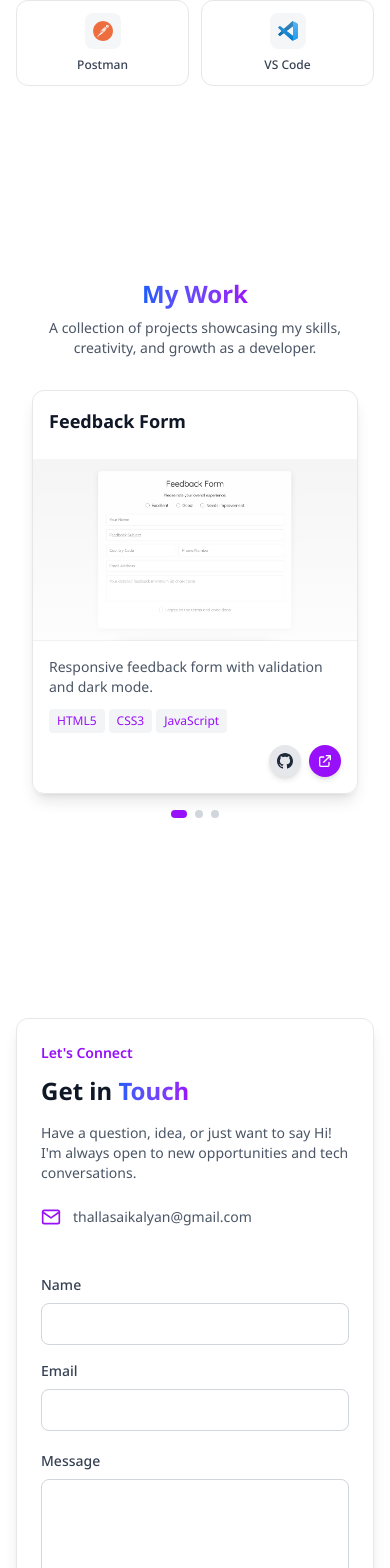
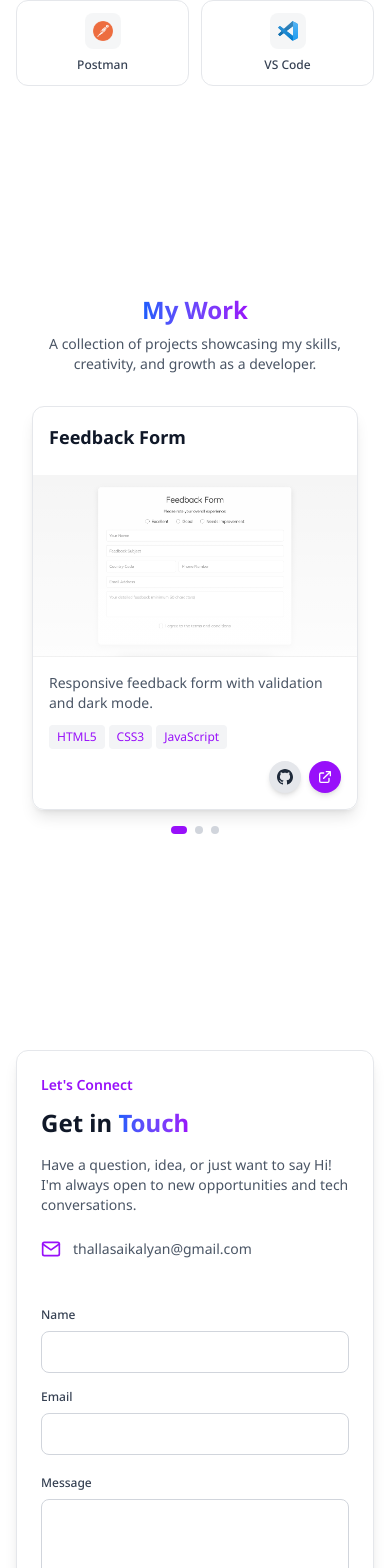
Before and after one commit to kalyanthalla/Kalyan-Portfolio, a Next.js app: page / in a window 390 px wide. Shown: the part 2591-4159 px from the top of the page. Built offline with nearby package versions, Linux system fonts and the light colour scheme.

Commit message:
adjusted padding

```diff
--- a/app/components/Contact.jsx
+++ b/app/components/Contact.jsx
@@ -101,7 +101,7 @@ function Contact({ isDarkMode }) {
       initial="hidden"
       animate="visible"
       variants={containerVariants}
-      className={`w-full px-4 sm:px-6 lg:px-8 py-10 md:py-14 lg:py-14 flex items-center justify-center min-h-[calc(100vh-80px)] scroll-mt-20 transition-colors duration-300 relative overflow-hidden ${
+      className={`w-full px-4 pt-18 sm:px-6 pt-8 lg:px-8 py-10 md:py-14 lg:py-14 flex items-center justify-center min-h-[calc(100vh-80px)] scroll-mt-20 transition-colors duration-300 relative overflow-hidden ${
         isDarkMode ? 'bg-gray-900 text-gray-100' : 'bg-white text-gray-800'
       }`}
       aria-labelledby="contact-heading"
@@ -208,7 +208,7 @@ function Contact({ isDarkMode }) {
                 <motion.div variants={itemVariants}>
                   <label
                     htmlFor="name"
-                    className={`block text-sm font-medium mb-2 ${
+                    className={`block text-xs md:text-sm font-medium mb-2 ${
                       isDarkMode ? 'text-gray-300' : 'text-gray-700'
                     }`}
                   >
@@ -231,7 +231,7 @@ function Contact({ isDarkMode }) {
                 <motion.div variants={itemVariants}>
                   <label
                     htmlFor="email"
-                    className={`block text-sm font-medium mb-2 ${
+                    className={`block text-xs md:text-sm font-medium mb-2 ${
                       isDarkMode ? 'text-gray-300' : 'text-gray-700'
                     }`}
                   >
@@ -256,7 +256,7 @@ function Contact({ isDarkMode }) {
               <motion.div variants={itemVariants} className='mb-5'>
                 <label
                   htmlFor="message"
-                  className={`block text-sm font-medium mb-2 ${
+                  className={`block text-xs md:text-sm font-medium mb-2 ${
                     isDarkMode ? 'text-gray-300' : 'text-gray-700'
                   }`}
                 >
--- a/app/components/Work.jsx
+++ b/app/components/Work.jsx
@@ -105,7 +105,7 @@ const Work = ({ isDarkMode }) => {
       initial="hidden"
       animate="visible"
       variants={containerVariants}
-      className={`w-full px-4 sm:px-6 lg:px-8 pt-12 md:pt-24 pb-16 min-h-screen flex items-center scroll-mt-20 transition-colors duration-300 relative overflow-hidden ${
+      className={`w-full px-4 pt-2 sm:px-6 pt-20 lg:px-8 pt-12 md:pt-24 pb-16 min-h-screen flex items-center scroll-mt-20 transition-colors duration-300 relative overflow-hidden ${
         isDarkMode ? 'bg-gray-900 text-gray-100' : 'bg-white text-gray-800'
       }`}
       aria-labelledby="work-heading"
```
